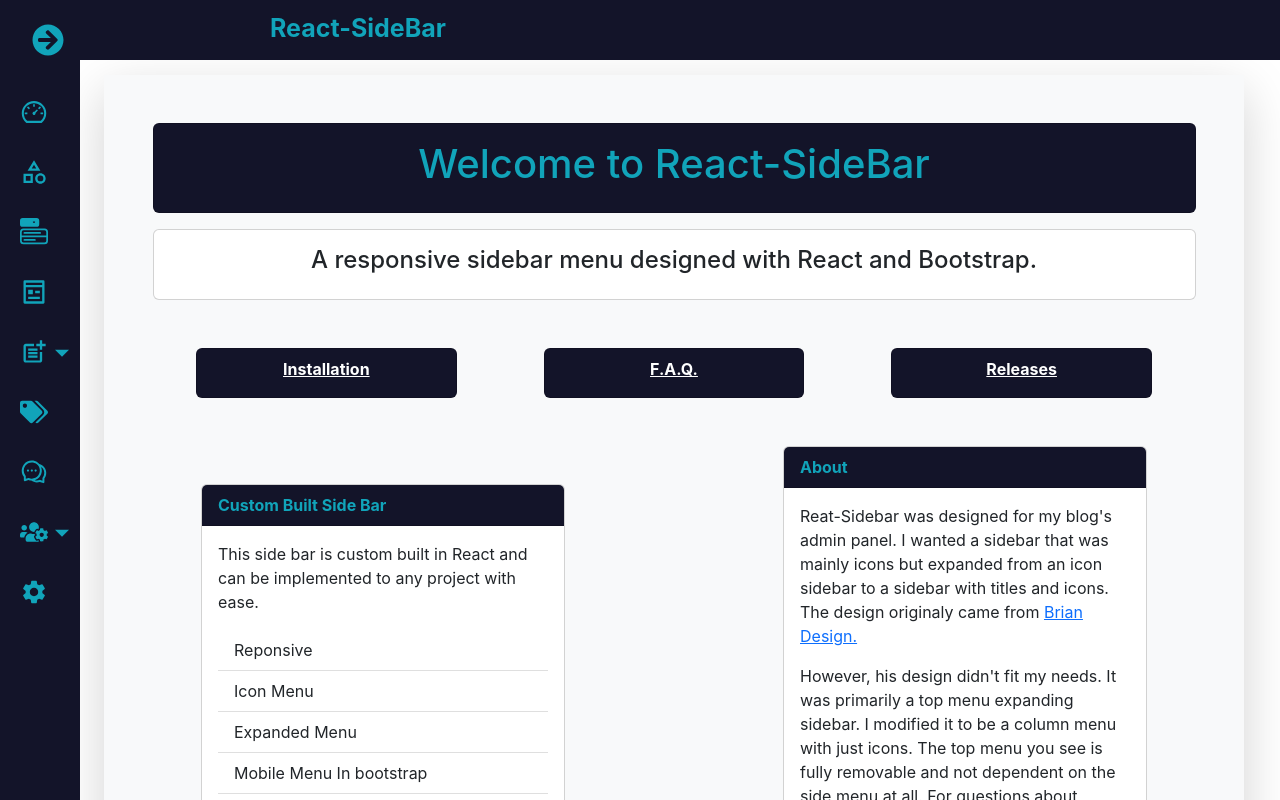
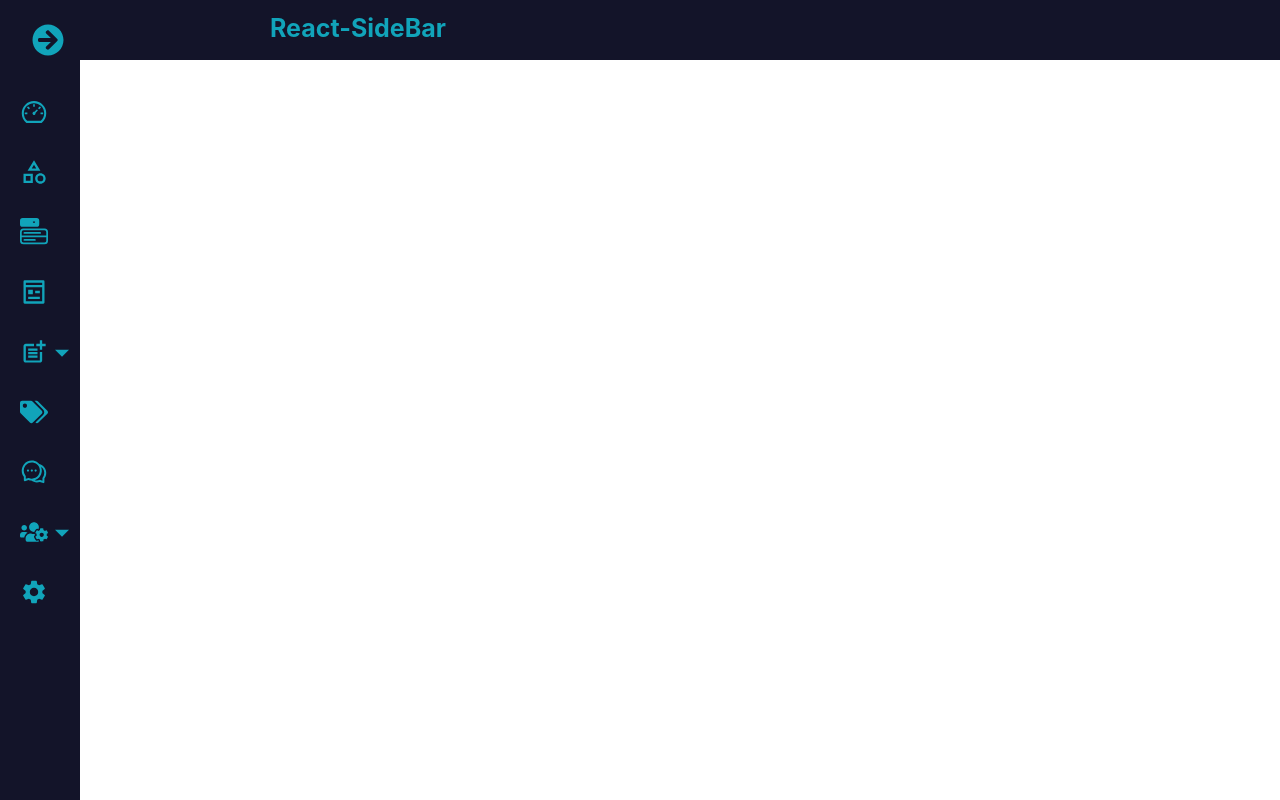
Before and after one commit to cwilliamson29/react-side-navbar, a React (Create React App) app: page / in a window 1280 px wide. Shown: the top 800 px of the page. Built offline with nearby package versions, Linux system fonts and the light colour scheme.

Commit message:
fixing routes for github

```diff
--- a/src/App.js
+++ b/src/App.js
@@ -9,12 +9,14 @@
 function App() {
       return (
             <BrowserRouter>
+
               <TopNav />
               <SideBar />
+
               <Routes>
-        <Route path="/" element={<Dashboard />} />
-        <Route path="/dashboard" element={<Dashboard />} />
-        <Route path="/categories" element={<Category />} />
+                <Route path="/react-side-navbar/" element={<Dashboard />} />
+                <Route path="/react-side-navbar/dashboard" element={<Dashboard />} />
+                <Route path="/react-side-navbar/categories" element={<Category />} />
               </Routes>
             </BrowserRouter>
       );
```
Also changed, not shown: 8 other files (tests, documents, lock files or other folders). Lines whose indentation alone changed are shown as unchanged.
